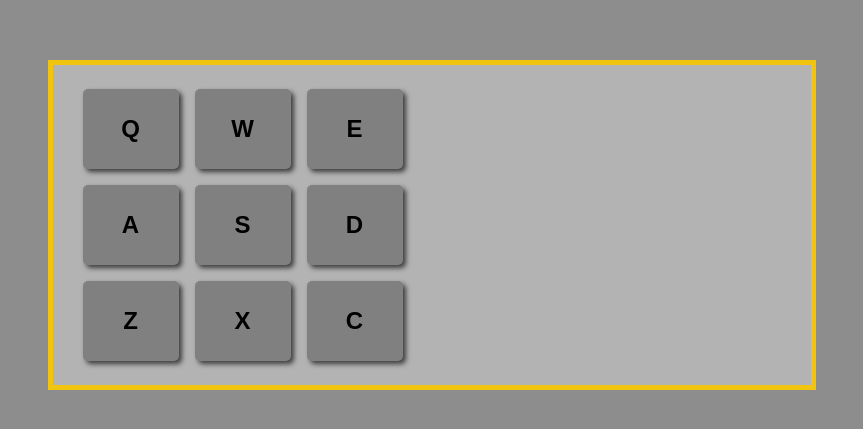
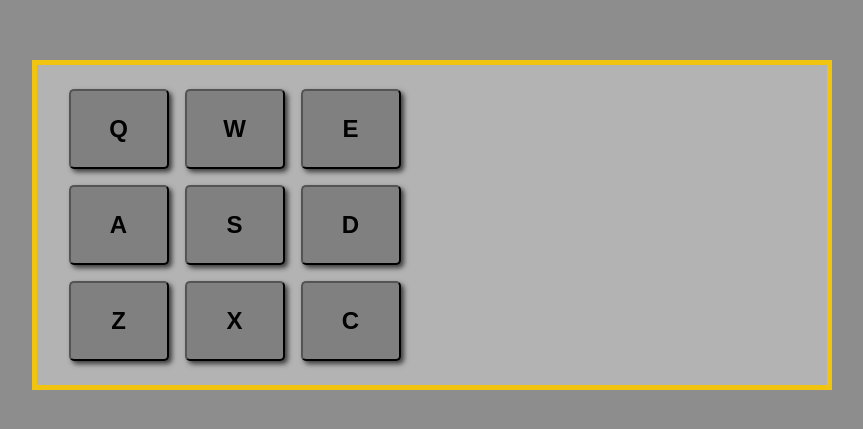
Before and after one commit to OlhaD/freeCodeCamp-react-projects, a React (Create React App) app in the folder drum-machine/: page / in a window 1280 px wide. Shown: the part 175-604 px from the top of the page, without its empty margins (208-1071 px from the left). Built offline with nearby package versions, Linux system fonts and the light colour scheme.

Commit message:
DM - setup redux; create NumPad and Button component

```diff
--- a/drum-machine/src/App.js
+++ b/drum-machine/src/App.js
@@ -1,20 +1,25 @@
 import * as classes from './App.module.scss';
 import React, { Component } from 'react';
+import {connect} from 'react-redux';
 import DrumPad from './components/DrumPad/DrumPad';
+import {setKeyDownKey} from './store/actions/default';
 
 class App extends Component {
   constructor(props){
     super(props);
   }
 
+  onButtonKeyPressed(event){
+    this.props.setKeyDownKey(event.key);
+  }
+
   render() {
     return (
-      <div className={classes.App}>
+      <div className={classes.App} onKeyDown={(e) => this.onButtonKeyPressed(e)} tabIndex="0">
         <header className="App-header">
         </header>
-
         <main>
-          <div className={classes.Container}>
+          <div className={classes.Container} >
             <DrumPad />
           </div>
         </main>
@@ -23,4 +28,16 @@ class App extends Component {
   }
 }
 
-export default App;
+function mapStateToProps(state) {
+  return {
+    pressedKey: state.default.pressedKey
+  }
+}
+
+function mapDispatchToProps(dispatch) {
+  return {
+    setKeyDownKey: (key) => dispatch(setKeyDownKey(key))
+  }
+}
+
+export default connect(mapStateToProps, mapDispatchToProps)(App);
--- a/drum-machine/src/components/DrumPad/DrumPad.js
+++ b/drum-machine/src/components/DrumPad/DrumPad.js
@@ -1,8 +1,8 @@
 import React from 'react';
 import {connect} from 'react-redux'
 import * as classes from './DrumPad.module.scss';
-import Button from '../UI/Button/Button';
 import {setActiveButton} from '../../store/actions/drumPad';
+import NumPad from '../NumPad/NumPad';
 
 function DrumPad(props) {
     const buttonsInfo = [
@@ -53,20 +53,15 @@ function DrumPad(props) {
     }];
 
     return (
-        <div className={classes.Display}>
-            <div className={classes.NumbersPad}>
-                {
-                    buttonsInfo.map((button, key) => (
-                        <Button key={key} name={button.text} audioSrc={button.audioSrc} />)
-                    )
-                }
-            </div>
+        <div className={classes.Display} >
+            <NumPad buttons={buttonsInfo} pressedKey={props.pressedKey} />
         </div>
     );
 }
 
 function mapStateToProps(state) {
     return {
+        pressedKey: state.default.pressedKey
     }
   }
 
--- a/drum-machine/src/components/DrumPad/DrumPad.module.scss
+++ b/drum-machine/src/components/DrumPad/DrumPad.module.scss
@@ -5,12 +5,10 @@ $border-color: rgb(241,196,15);
 
 .Display {
     @include flex-center(left, center);
-    width: 60vw;
+    width: 50rem;
+    min-width: 750px;
     background-color: $background-color;
     border: 5px solid $border-color;
 
-    .NumbersPad {
-        width: 50%;
-        padding: 1rem;
-    }
+
   }
--- /dev/null
+++ b/drum-machine/src/components/NumPad/NumPad.js
@@ -0,0 +1,17 @@
+import React from 'react';
+import * as classes from './NumPad.module.scss';
+import Button from '../UI/Button/Button';
+
+function NumPad(props) {
+    return (
+        <div className={classes.NumbersPad}>
+            {
+                props.buttons.map((button, key) => (
+                    <Button key={key} keyPressed={props.pressedKey} name={button.text} audioSrc={button.audioSrc} />)
+                )
+            }
+        </div>
+    );
+}
+
+export default NumPad;
--- /dev/null
+++ b/drum-machine/src/components/NumPad/NumPad.module.scss
@@ -0,0 +1,4 @@
+.NumbersPad {
+    width: 50%;
+    padding: 1rem;
+}
--- a/drum-machine/src/components/UI/Button/Button.js
+++ b/drum-machine/src/components/UI/Button/Button.js
@@ -2,9 +2,22 @@ import React from 'react';
 import * as classes from './Button.module.scss';
 
 function Button(props) {
+    let audio = new Audio(props.audioSrc);
+
+    const start = () => {
+        audio.play();
+    };
+
+    const keyPressed = props.keyPressed.toLowerCase();
+    if(props.name.toLowerCase() === keyPressed) {
+        audio.play();
+    }
+
     return (
         <span>
-            <button className={classes.Button}>{props.name}</button>
+            <button className={classes.Button} onClick={start} >
+                {props.name}
+            </button>
         </span>
     );
 }
--- a/drum-machine/src/components/UI/Button/Button.module.scss
+++ b/drum-machine/src/components/UI/Button/Button.module.scss
@@ -1,17 +1,21 @@
 $background-color: rgb(128,128,128);
 $shadow-color: rgb(60,60,60);
+$active-background-color: rgb(241,196,15);
 
 .Button {
     background-color: $background-color;
-    width: 6rem;
-    height: 5rem;
+    width: 100px;
+    height: 80px;
     box-shadow: 3px 3px 5px $shadow-color;
-    border: 0;
     border-radius: 5px;
     font-weight: bold;
     font-size: 1.5rem;
     cursor: pointer;
-
     display: inline-block;
     margin: 0.5rem;
 }
+
+.Button:active {
+    background-color: $active-background-color;
+    border: 0;
+}
--- a/drum-machine/src/store/actions/actionTypes.js
+++ b/drum-machine/src/store/actions/actionTypes.js
@@ -1 +1,2 @@
+export const SET_KEYDOWN_KEY = 'SET_KEYDOWN_KEY'
 export const SET_ACTIVE_BUTTON = 'SET_ACTIVE_BUTTON'
--- /dev/null
+++ b/drum-machine/src/store/actions/default.js
@@ -0,0 +1,8 @@
+import {SET_KEYDOWN_KEY} from './actionTypes'
+
+export function setKeyDownKey(key) {
+  return {
+    type: SET_KEYDOWN_KEY,
+    payload: key
+  }
+}
--- /dev/null
+++ b/drum-machine/src/store/reducers/defaultReducer.js
@@ -0,0 +1,17 @@
+import {SET_KEYDOWN_KEY} from '../actions/actionTypes';
+
+const initialState = {
+    pressedKey: ""
+}
+
+export default function defaultReducer(state = initialState, action) {
+  switch (action.type) {
+    case SET_KEYDOWN_KEY:
+      return {
+        ...state,
+        pressedKey: action.payload
+      }
+    default:
+      return state
+  }
+}
--- a/drum-machine/src/store/reducers/rootReducer.js
+++ b/drum-machine/src/store/reducers/rootReducer.js
@@ -1,6 +1,8 @@
 import {combineReducers} from 'redux'
+import defaultReducer from './defaultReducer'
 import drumPadReducer from './drumPad'
 
 export default combineReducers({
+  default: defaultReducer,
   drumPad: drumPadReducer,
 })
```
